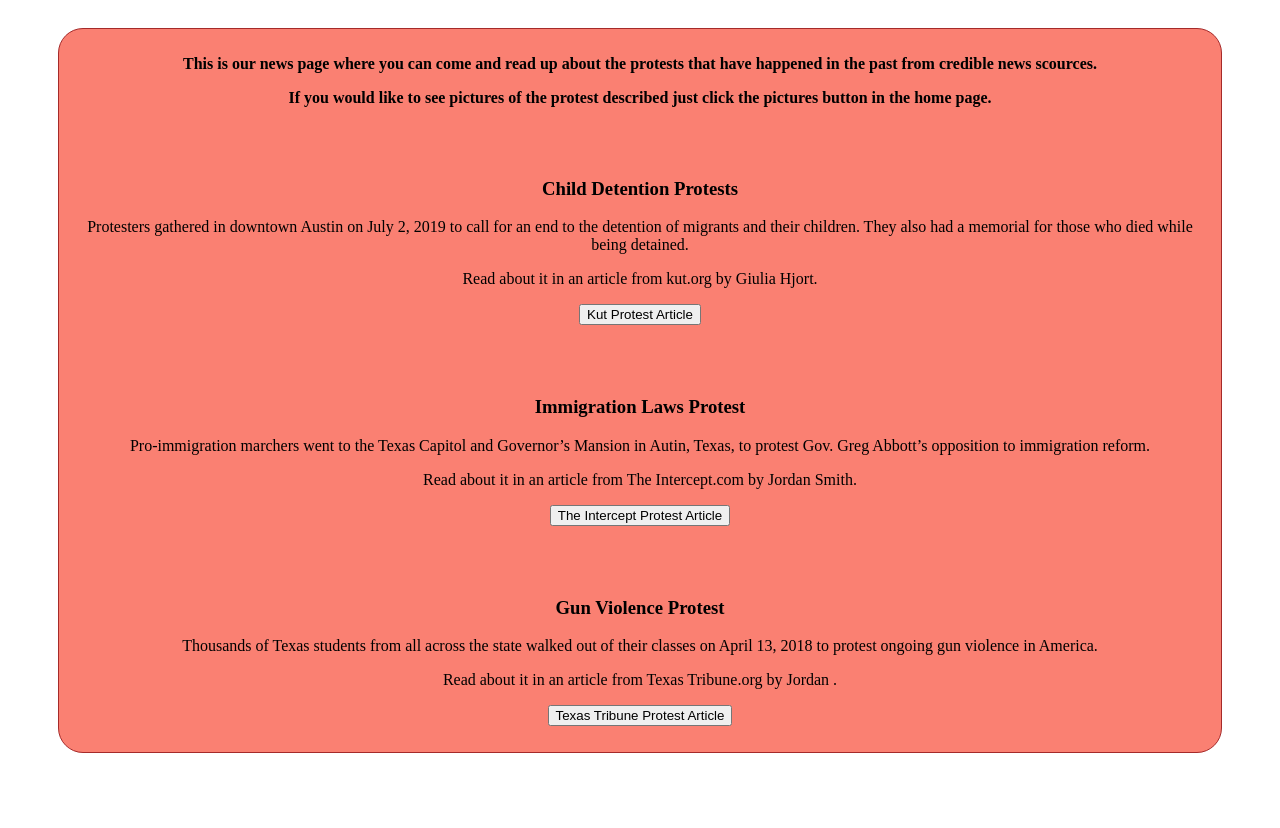
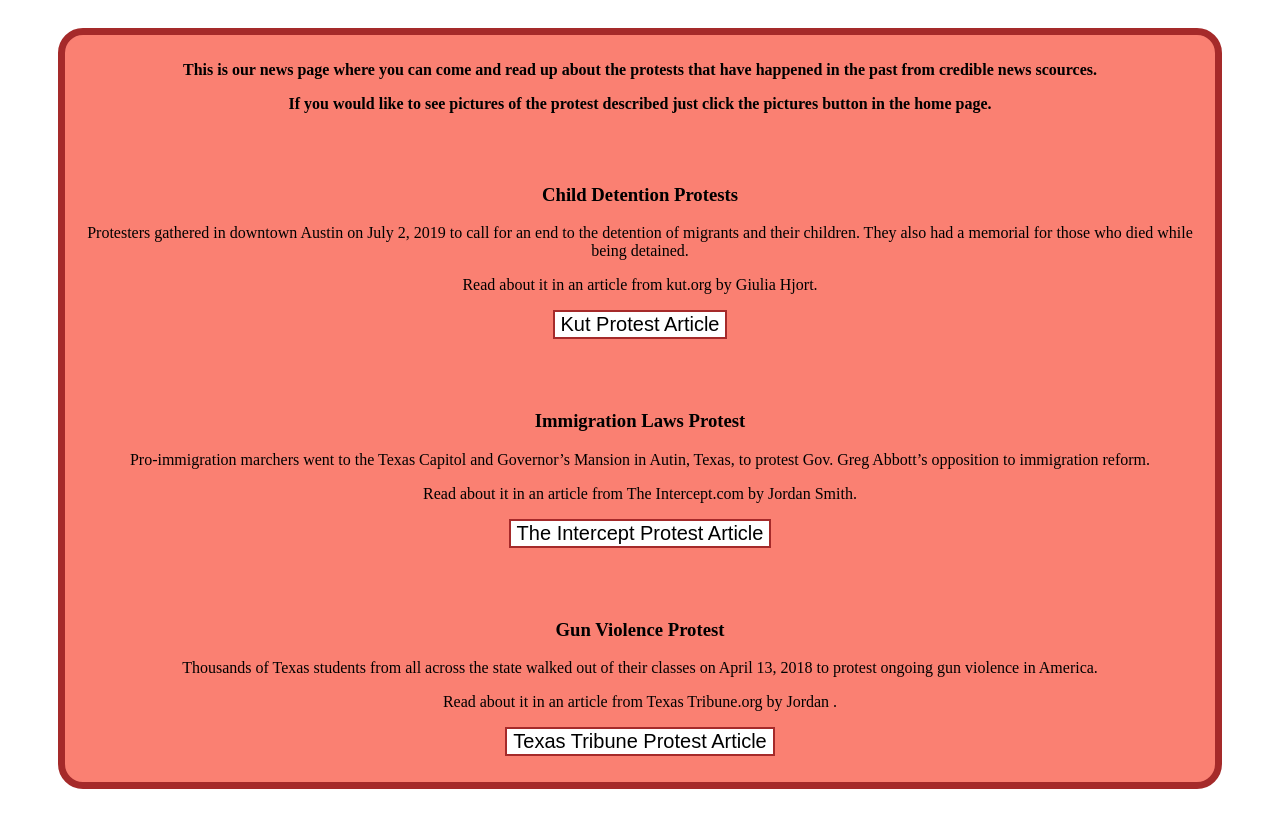
Before and after one commit to zlouise86/Keep-ATX-Protesting, a plain HTML site: page news_page.html in a window 1280 px wide. Shown: the part 308-1136 px from the top of the page. Before the commit the page ends 1111 px from the top, so only its background shows below. Drawn offline with Linux system fonts and the light colour scheme.

Commit message:
Add files via upload

```diff
--- a/news_page.css
+++ b/news_page.css
@@ -21,7 +21,18 @@ h1{
  padding: 10px ;
  margin: 50px;
 border-radius: 25px;
- border: 1px solid brown;
+ border: 7px solid brown;
+}
+.button {
+  background-color: white;
+  color: black;
+  border: 2px solid #a52a2a;
+  font-size: 20px;
+}
+
+.button:hover {
+  background-color: #a52a2a;
+  color: white;
 }
 
 
--- a/news_page.html
+++ b/news_page.html
@@ -25,7 +25,7 @@
      <p><h3>Child Detention Protests</h3>
      <p>Protesters gathered in downtown Austin on July 2, 2019 to call for an end to the detention of migrants and their children. They also had a memorial for those who died while being detained.</p>
       <p>Read about it in an article from kut.org by Giulia Hjort.</p>
-      <button type="button"  onclick="location.href='https://www.kut.org/post/protesters-downtown-austin-call-trump-administration-close-migrant-detention-centers'"> Kut Protest Article </button></p>
+        <button class="button button1"  onclick="location.href='https://www.kut.org/post/protesters-downtown-austin-call-trump-administration-close-migrant-detention-centers'"> Kut Protest Article </button></p>
 
 <br>
 <br>
@@ -33,7 +33,7 @@
       <p><h3>Immigration Laws Protest</h3>
       <p>Pro-immigration marchers went to the Texas Capitol and Governor’s Mansion in Autin, Texas, to protest Gov. Greg Abbott’s opposition to immigration reform.</p>
        <p>Read about it in an article from The Intercept.com by Jordan Smith.</p>
-       <button type="button"  onclick="location.href='https://theintercept.com/2016/11/29/new-sanctuary-cities-in-texas-vow-to-resist-donald-trumps-deportations/'"> The Intercept Protest Article </button></p>
+         <button class="button button2"  onclick="location.href='https://theintercept.com/2016/11/29/new-sanctuary-cities-in-texas-vow-to-resist-donald-trumps-deportations/'"> The Intercept Protest Article </button></p>
 
 <br>
 <br>
@@ -41,7 +41,7 @@
      <p><h3>Gun Violence Protest</h3>
      <p>Thousands of Texas students from all across the state walked out of their classes on April 13, 2018 to protest ongoing gun violence in America.</p>
       <p>Read about it in an article from Texas Tribune.org by Jordan .</p>
-      <button type="button"  onclick="location.href='https://www.texastribune.org/2018/04/20/texas-students-walkout-classes-continuing-momentum-gun-violence-protes/'"> Texas Tribune Protest Article </button></p>
+        <button class="button button3"  onclick="location.href='https://www.texastribune.org/2018/04/20/texas-students-walkout-classes-continuing-momentum-gun-violence-protes/'"> Texas Tribune Protest Article </button></p>
 
 <article>
 
```
